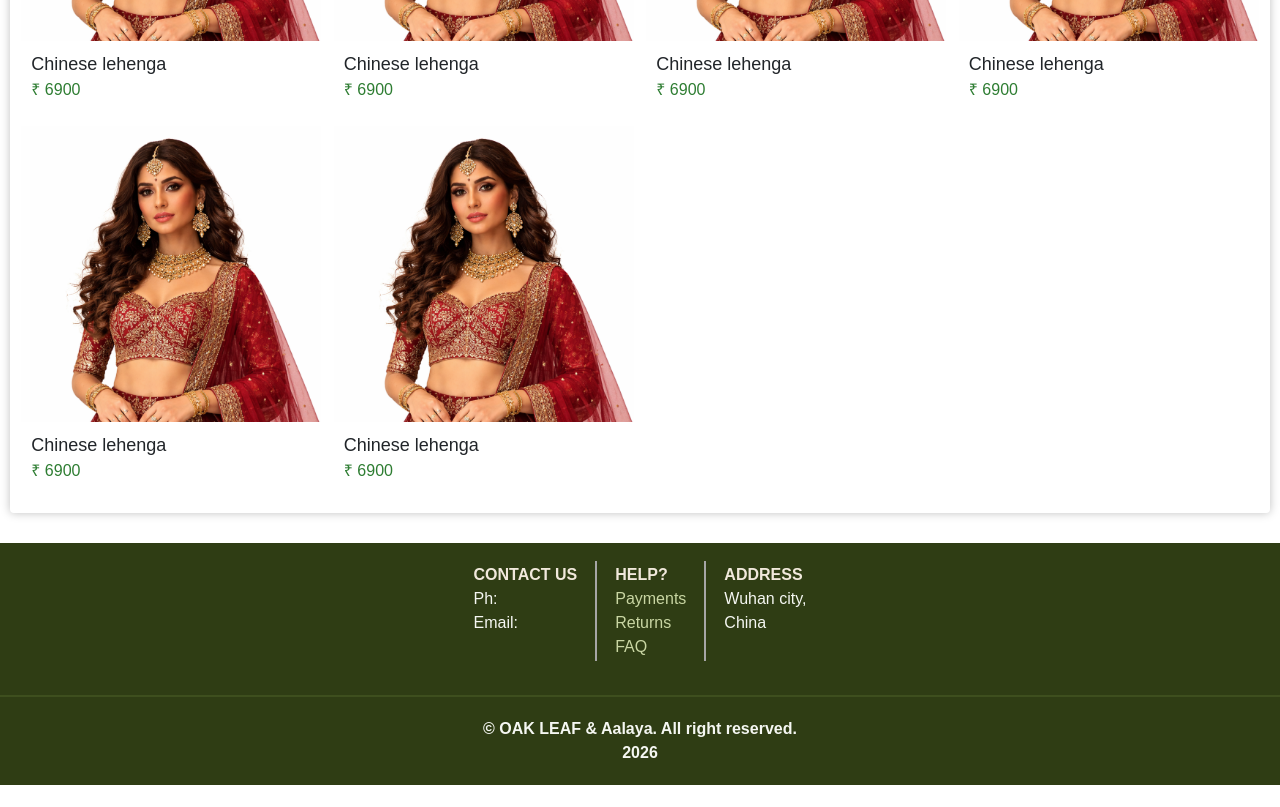
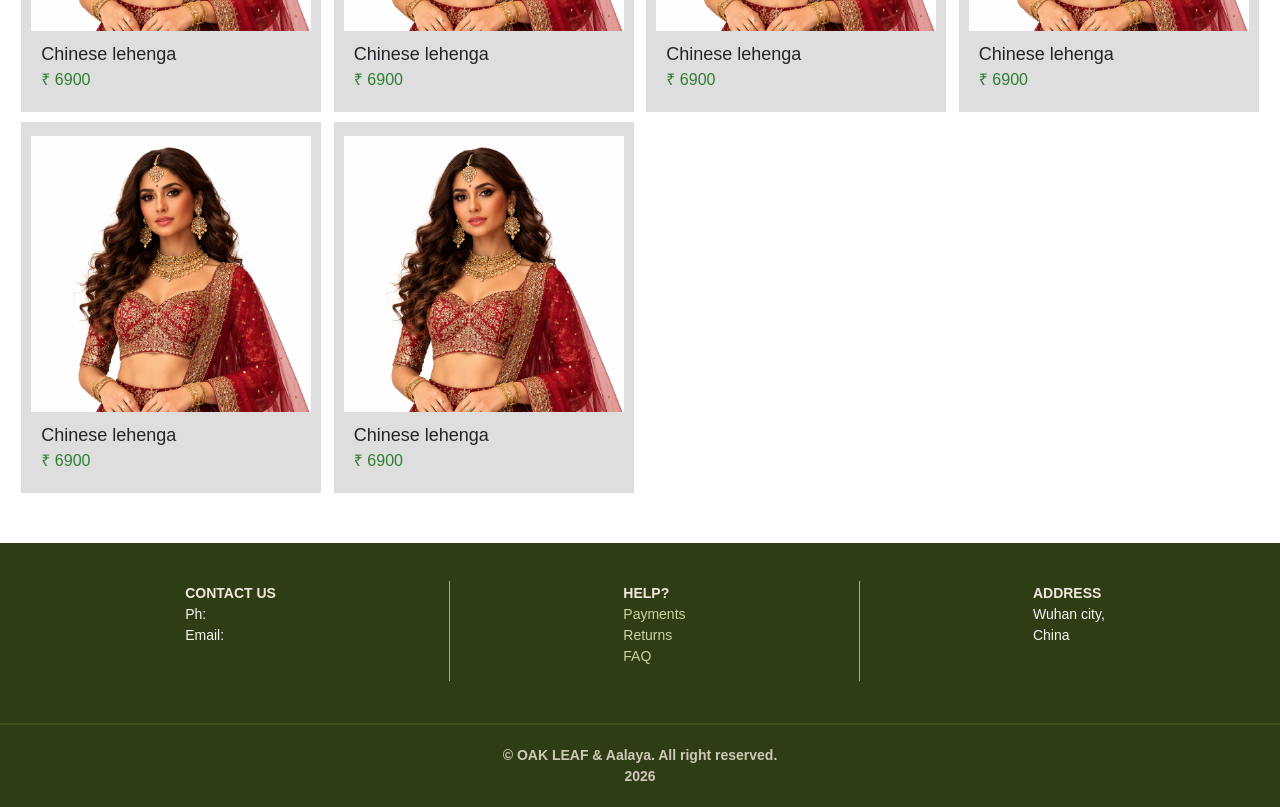
Before and after one commit to oakleaf007/e-commerce, a React (Vite) app: page / in a window 1280 px wide. Shown: the part 1020-1827 px from the top of the page. Before the commit the page ends 1805 px from the top, so only its background shows below. Built offline with nearby package versions, Linux system fonts and the light colour scheme.

Commit message:
update 1.1

```diff
--- a/src/components/about/About.jsx
+++ b/src/components/about/About.jsx
@@ -5,7 +5,7 @@ export default function About(){
 return(
     <div>
         <div id="about-container">
-            <div class="about-us">
+            <div className="about-us">
                 <span style={{color: " #F1E9DC" ,fontWeight: 'bold'}}>CONTACT US</span>
                 <br></br>
                 <span>Ph:</span>
@@ -13,7 +13,7 @@ return(
                 <span>Email:</span>
             </div>
             <div id="devider"></div>
-            <div class="help">
+            <div className="help">
                 <span style={{color: " #F1E9DC",fontWeight: 'bold'} }>HELP?</span>
                 <ul>
                     <li><a href="">Payments</a></li>
--- a/src/components/about/about.css
+++ b/src/components/about/about.css
@@ -1,10 +1,11 @@
 #about-container{
     background-color: #2F3D14;
     display: flex;
-   justify-content: center;
-    padding: 10px;
+   justify-content: space-evenly;
+    padding: 30px 10px 30px 20px;
     margin-top:30px;
     color: #F5F7F2;
+    font-size: 14px;
     border-bottom: 2px solid #3E4F1E;
 }
 .about-us{
@@ -25,7 +26,7 @@
 #devider{
     margin: 8px;
     height: 100px;
-    width: 2px;
+    width: 1px;
     background-color: #a6a6a6;
 }
 .help ul li a{
--- a/src/components/footer/footer.css
+++ b/src/components/footer/footer.css
@@ -1,14 +1,16 @@
 footer{
+
     width: 100%;
     text-align: center;
     padding: 20px 0px 20px 0px;
     font-size: 1rem;
     background-color: #2F3D14;
-    color: #F5F7F2;
+
     font-weight: bold;
 }
 #footer{
-
+    color: #cfc8b8;
+    font-size: 14px;
     /* border: 1px solid #333; */
     place-content: center;
     place-items: center;
--- a/src/entry/home.css
+++ b/src/entry/home.css
@@ -47,7 +47,7 @@
 
 
 .product-cont{
-     box-shadow:  0px 0px 10px rgba(0, 0, 0, 0.25);;
+     /* box-shadow:  0px 0px 10px rgba(0, 0, 0, 0.25); */
     border-radius: 4px;
     margin-left: 10px;
     margin-right: 10px;
@@ -73,33 +73,31 @@
 
 
 .prod-card{
+
     position: relative;
     z-index: 1;
     cursor: pointer;
     /* border-radius: 8px; */
-    /* background-color: #dfdede; */
+    background-color: #dfdede;
      /* border: 1px solid rgba(0, 0, 0, 0.15); */
     max-width: 300px;
     place-items: center;
-    transition: all 0.3s ease-in-out;
+    transition: all 0.3s ease;
+    padding: 10px;
 }
 .prod-card:hover{
 
-    transform: scale(1.02);
+  /* transform: scale(1.02); */
     box-shadow:  0px 0px 10px rgba(0, 0, 0, 0.55);
 }
-.img{
 
-    /* border: 2px solid #2E7D32; */
+.img img{
 
 
-    overflow: hidden;
+   width: 100%;
+    object-fit: cover;
 
-}
-.img img{
 
-    object-fit: cover;
-    width: 100%;
 }
 
 .desc{
@@ -113,7 +111,7 @@
 .prod-name{
      text-align: left;
     display: block;
-    width: 100%;
+
 
     font-size: 18px;
 }
@@ -122,3 +120,13 @@
      display: block;
     color: #2E7D32;
 }
+
+
+@media (max-width:630px) {
+   .product-cont{
+    padding: 0;
+    box-shadow: none;
+   }
+
+
+}
```
